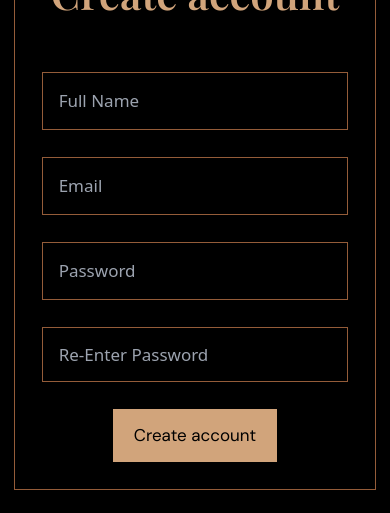
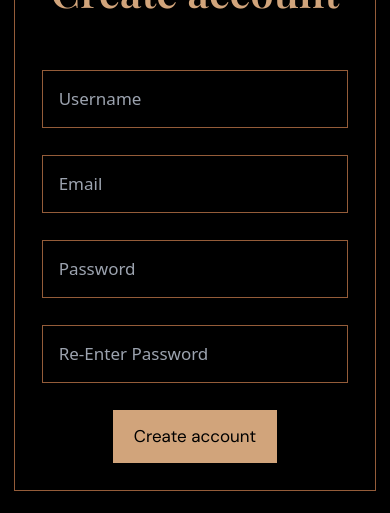
Before and after one commit to QodeSites/qodeDashboard, a Next.js app: page /auth/register in a window 390 px wide. Shown: the part 264-777 px from the top of the page. Built offline with nearby package versions, Linux system fonts and the light colour scheme; a web font is replaced by a local one.

Commit message:
update user signup and reenter password

```diff
--- a/src/app/auth/register/page.js
+++ b/src/app/auth/register/page.js
@@ -16,7 +16,7 @@ export default function Register() {
     username: "",
     email: "",
     password: "",
-    reenterPassword: "", // Added reenterPassword to state
+    reenterPassword: "",
   });
   const [isLoading, setIsLoading] = useState(false);
   const router = useRouter();
@@ -79,7 +79,7 @@ export default function Register() {
   };
 
   return (
-    <div className="bg-black mx-auto h-screen flex flex-col  justify-between overflow-hidden">
+    <div className="bg-black mx-auto h-screen flex flex-col justify-between overflow-hidden">
       <div className="border-b border-brown">
         <div className="mx-auto sm:max-w-[1386px] flex justify-between items-center max-w-[93%] bg-wh h-6">
           <Link href="/" className="text-beige playfair-display-font text-3xl font-bold">
@@ -103,13 +103,13 @@ export default function Register() {
           </Heading>
 
           <form className="space-y-2" onSubmit={handleSubmit}>
-            {["full name", "email", "password"].map((field) => (
+            {["username", "email", "password", "reenterPassword"].map((field) => (
               <div key={field}>
                 <div className="mt-1">
                   <input
                     id={field}
                     name={field}
-                    placeholder={field}
+                    placeholder={field === "reenterPassword" ? "Re-enter Password" : field}
                     type={
                       field === "password" || field === "reenterPassword"
                         ? "password"
@@ -132,19 +132,6 @@ export default function Register() {
                 </div>
               </div>
             ))}
-            <div className="mt-1">
-              <input
-                id="reenterPassword"
-                name="reenterPassword"
-                placeholder="Re-enter Password"
-                type="password"
-                autoComplete="new-password"
-                required
-                value={formData.reenterPassword}
-                onChange={handleChange}
-                className="appearance-none block w-full p-18 border bg-black placeholder:text-body placeholder:text-darkGrey placeholder:capitalize border-brown focus:outline-none focus:ring-1 focus:ring-beige focus:border-beige text-body text-beige"
-              />
-            </div>
 
             <div className="flex justify-between flex-col-reverse items-center mt-4">
               <Button
--- a/src/components/Portfolio copy 2.js
+++ b/src/components/Portfolio copy 2.js
@@ -46,7 +46,7 @@ const PerformanceAndDrawdownChart = () => {
     ],
     momentum: [
       {
-        name: "Qode Momentum Fund",
+        name: "Qode Velocity Fund",
         description:
           "This strategy invests in 30 businesses whose stock price has grown significantly and sells it before they start falling. Principle - The stock price tells the story before the actual story unfolds.",
       },
@@ -60,7 +60,7 @@ const PerformanceAndDrawdownChart = () => {
     ],
     lowvol: [
       {
-        name: "Qode Low Volatility Fund",
+        name: "Qode All Weather",
         description:
           "This strategy invests in the 30 most stable stocks in the market. This strategy outperforms the Index with considerably lower risk.",
       },
@@ -293,8 +293,8 @@ const PerformanceAndDrawdownChart = () => {
   const strategyName = descriptions[activeTab][0].name;
   let strategies = [
     { id: "qgf", name: "Qode Growth Fund" },
-    { id: "momentum", name: "Qode Momentum Fund" },
-    { id: "lowvol", name: "Qode Low Volatility Fund" },
+    { id: "momentum", name: "Qode Velocity Fund" },
+    { id: "lowvol", name: "Qode All Weather" },
     { id: "strategy1", name: "Scheme A" },
     { id: "strategy2", name: "Scheme B" },
   ];
--- a/src/components/Portfolio copy 3.js
+++ b/src/components/Portfolio copy 3.js
@@ -45,7 +45,7 @@ const PerformanceAndDrawdownChart = () => {
     ],
     momentum: [
       {
-        name: "Qode Momentum Fund",
+        name: "Qode Velocity Fund",
         description:
           "This strategy invests in 30 businesses whose stock price has grown significantly and sells it before they start falling. Principle - The stock price tells the story before the actual story unfolds.",
       },
@@ -59,7 +59,7 @@ const PerformanceAndDrawdownChart = () => {
     ],
     lowvol: [
       {
-        name: "Qode Low Volatility Fund",
+        name: "Qode All Weather",
         description:
           "This strategy invests in the 30 most stable stocks in the market. This strategy outperforms the Index with considerably lower risk.",
       },
@@ -248,8 +248,8 @@ const PerformanceAndDrawdownChart = () => {
   const strategyName = descriptions[activeTab][0].name;
   let strategies = [
     { id: "qgf", name: "Qode Growth Fund" },
-    { id: "momentum", name: "Qode Momentum Fund" },
-    { id: "lowvol", name: "Qode Low Volatility Fund" },
+    { id: "momentum", name: "Qode Velocity Fund" },
+    { id: "lowvol", name: "Qode All Weather" },
     { id: "strategy1", name: "Scheme A" },
     { id: "strategy2", name: "Scheme B" },
   ];
--- a/src/components/Portfolio.js
+++ b/src/components/Portfolio.js
@@ -22,8 +22,8 @@ const PerformanceAndDrawdownChart = () => {
   const [data, setData] = useState([]);
   const strategies = [
     { id: "QGF", name: "Qode Growth Fund" },
-    { id: "QMF", name: "Qode Momentum Fund" },
-    { id: "LVF", name: "Qode Low Volatility Fund" },
+    { id: "QMF", name: "Qode Velocity Fund" },
+    { id: "LVF", name: "Qode All Weather" },
     { id: "SchemeA", name: "Scheme A" },
     { id: "SchemeB", name: "Scheme B" },
   ];
@@ -168,6 +168,7 @@ const PerformanceAndDrawdownChart = () => {
     }
   }, []);
 
+
   const strategyCagr = useMemo(
     () => calculateCAGR(filteredData, timeRange, "total_portfolio_nav"),
     [calculateCAGR, filteredData, timeRange]
@@ -286,13 +287,20 @@ const PerformanceAndDrawdownChart = () => {
             ))}
           </div>
 
-          {/* Date Input */}
-          <input
-            type="date"
-            placeholder="DD/MM/YYYY"
-            onChange={(e) => setStartDate(e.target.value)}
-            className="text-beige border border-beige focus:ring-beige bg-black text-body px-2 py-1 h-[54px] z-10 mt-2 md:mt-0"
-          />
+          <div className="flex gap-2">
+            <input
+              type="date"
+              value={startDate}
+              onChange={(e) => setStartDate(e.target.value)}
+              className="text-black border border-beige focus:ring-beige bg-lightBeige text-body px-2 py-1 h-[54px] z-10 mt-2 md:mt-0"
+            />
+            <input
+              type="date"
+              value={endDate}
+              onChange={(e) => setEndDate(e.target.value)}
+              className="text-black border border-beige focus:ring-beige bg-lightBeige text-body px-2 py-1 h-[54px] z-10 mt-2 md:mt-0"
+            />
+          </div>
         </div>
 
         {/* Chart */}
```
